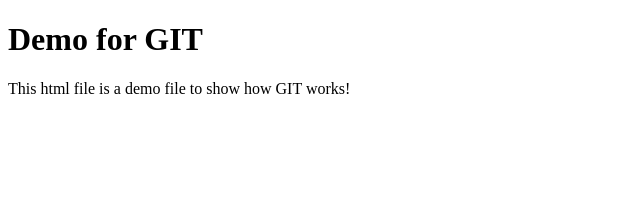
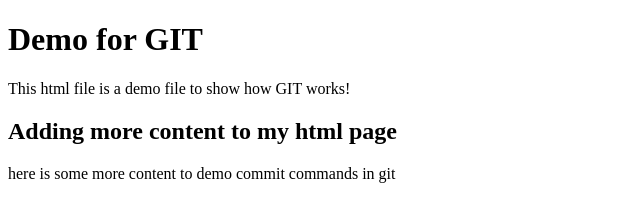
Before and after one commit to martysen/html_files, a plain HTML site: page myProject/index.html in a window 1280 px wide. Shown: the whole page, without its empty margins (0-640 px from the left). Drawn offline with Linux system fonts and the light colour scheme.

Commit message:
modified index.html file to add more contents to demo git

```diff
--- a/myProject/index.html
+++ b/myProject/index.html
@@ -10,5 +10,10 @@
     <h1>Demo for GIT</h1>
     <p>This html file is a demo file to show how GIT works!</p>
 
+    <section>
+        <h2>Adding more content to my html page</h2>
+        <p>here is some more content to demo commit commands in git</p>
+    </section>
+
 </body>
 </html>
```
